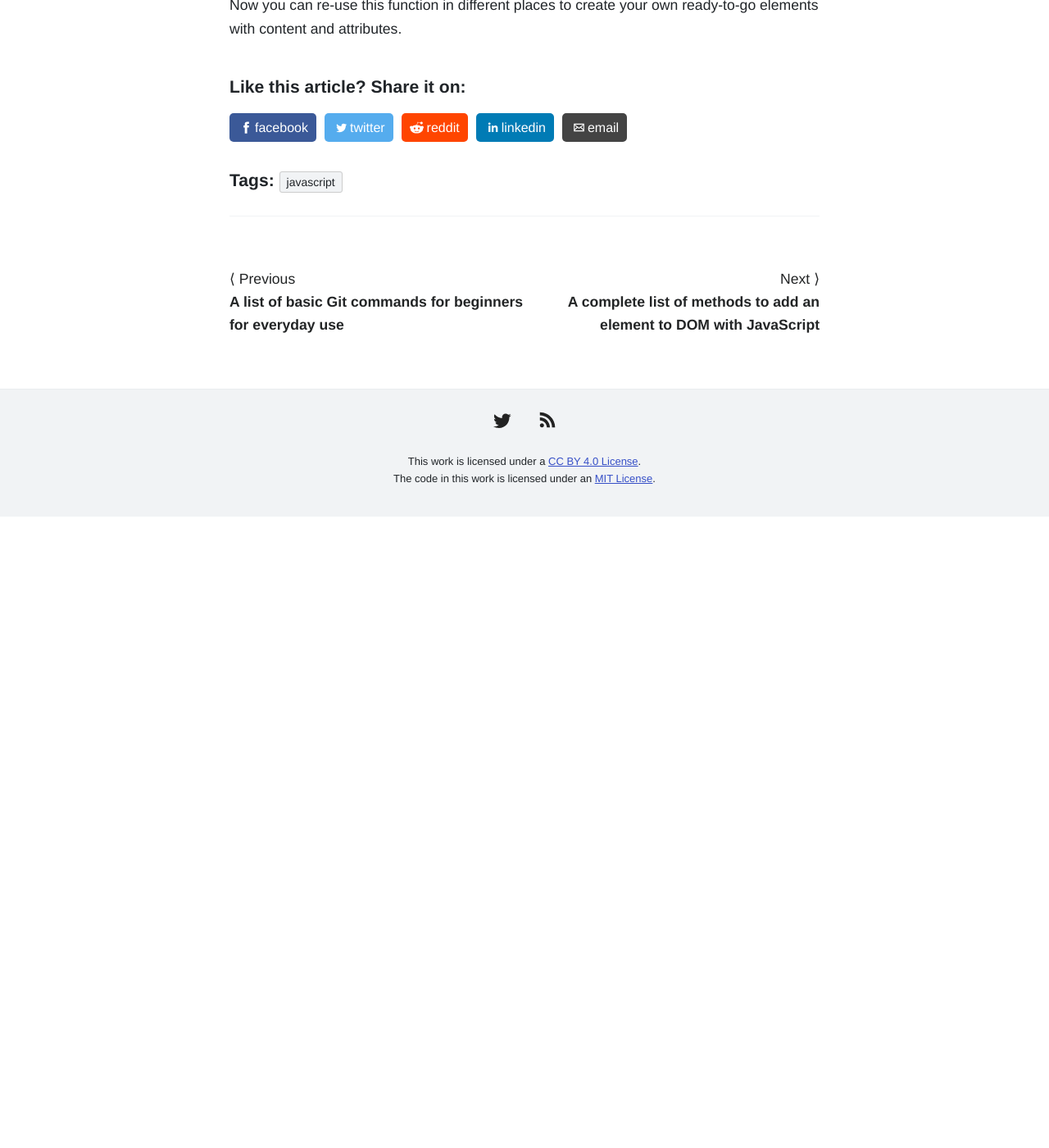
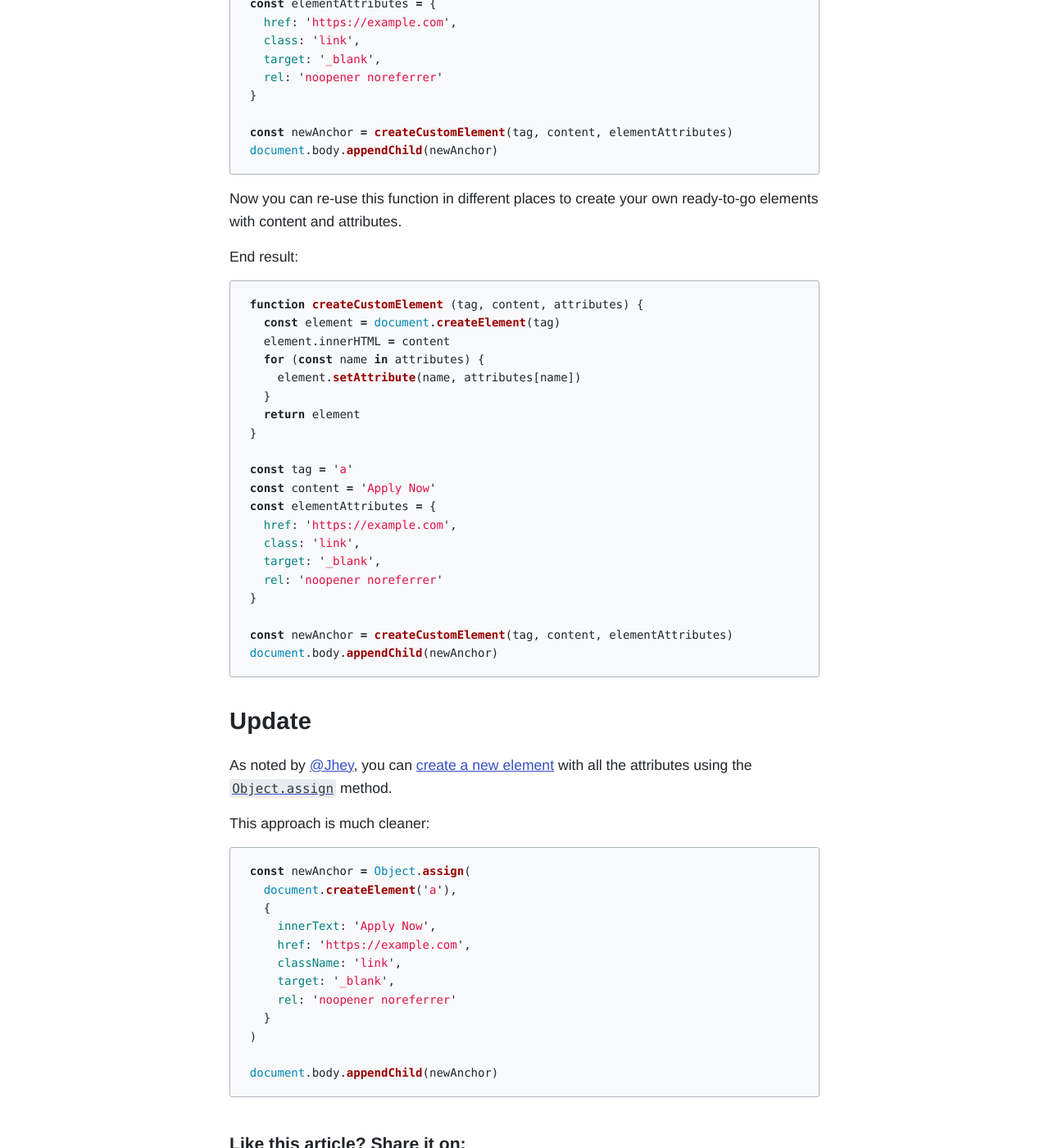
Before and after one commit to nikitahl/dev-blog, a Jekyll site: the page built from _posts/2021/02/2021-02-01-how-to-create-an-element-with-javascript.md, in a window 1280 px wide and 1400 px high, scrolled down 2794 px. Shown: the whole window at 82% size. Built offline with Jekyll 4.4.1, drawn with Linux system fonts in a browser that asks for light colours; before the commit the page ends 3424 px from its top, so only the background shows below that; some of the changed text lies outside the part shown.

Commit message:
Update article

````diff
--- a/_posts/2021/02/2021-02-01-how-to-create-an-element-with-javascript.md
+++ b/_posts/2021/02/2021-02-01-how-to-create-an-element-with-javascript.md
@@ -3,12 +3,15 @@
 permalink: create-element-with-javascript
 title: How to create a new element with class name in JavaScript
 date: 2021-02-02T14:06:55.871Z
+updated: 2022-09-02T22:17:50.114Z
 description: A complete guide to create a new element with class name in
   JavaScript. Native solution explained plus a tip on creating a custom function
 tags: [javascript]
 ---
 
 JavaScript provides a native way to create new elements. A single [`createElement()`](https://developer.mozilla.org/en-US/docs/Web/API/Document/createElement) method is available inside the document object which is [supported by all browsers](https://caniuse.com/mdn-api_document_createelement). But it's not enough to create a new element with a class name or any other attributes for that matter.
+
+## Creating an element
 
 The `createElement()` method accepts two arguments, first one is being the HTML tag of the new element.
 
@@ -17,6 +20,8 @@
 ```
 
 It is relatively easy to use. However, **this method creates an empty element** (without any content) and without any attributes. So additional steps must be taken if you wish to create a more meaningful element.
+
+## Adding content to the new element
 
 To add content to your element you can choose one of four ways, depending on your needs. It can be:
 
@@ -30,6 +35,8 @@
 ```javascript
 anchorElement.innerText = 'Apply Now'
 ```
+
+## Adding custom class name and attributes
 
 So when the content is added let's add missing attributes with [`setAttribute()`](https://developer.mozilla.org/en-us/docs/Web/API/Element/setAttribute) method:
 
@@ -103,3 +110,49 @@
 ```
 
 Now you can re-use this function in different places to create your own ready-to-go elements with content and attributes.
+
+End result:
+
+```javascript
+function createCustomElement (tag, content, attributes) {
+  const element = document.createElement(tag)
+  element.innerHTML = content
+  for (const name in attributes) {
+    element.setAttribute(name, attributes[name])
+  }
+  return element
+}
+
+const tag = 'a'
+const content = 'Apply Now'
+const elementAttributes = {
+  href: 'https://example.com',
+  class: 'link',
+  target: '_blank',
+  rel: 'noopener noreferrer'
+}
+
+const newAnchor = createCustomElement(tag, content, elementAttributes)
+document.body.appendChild(newAnchor)
+```
+
+## Update
+
+As noted by [@Jhey](https://twitter.com/jh3yy), you can [create a new element](https://twitter.com/jh3yy/status/1564926775620243456) with all the attributes using the [`Object.assign`](https://developer.mozilla.org/en-US/docs/Web/JavaScript/Reference/Global_Objects/Object/assign) method.
+
+This approach is much cleaner:
+
+```javascript
+const newAnchor = Object.assign(
+  document.createElement('a'),
+  {
+    innerText: 'Apply Now',
+    href: 'https://example.com',
+    className: 'link',
+    target: '_blank',
+    rel: 'noopener noreferrer'
+  }
+)
+
+document.body.appendChild(newAnchor)
+```
````
